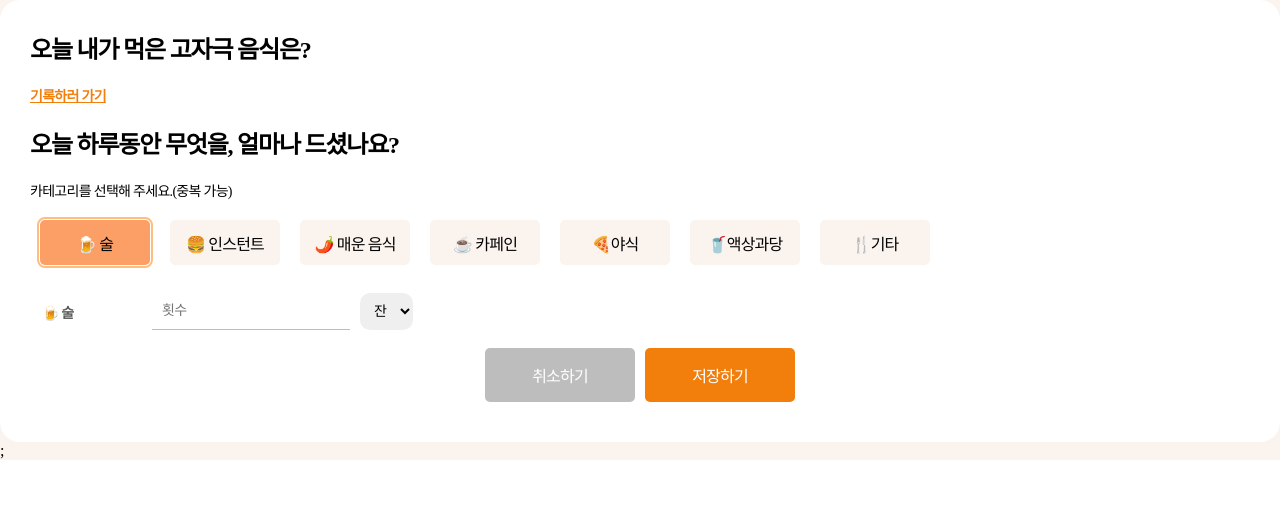
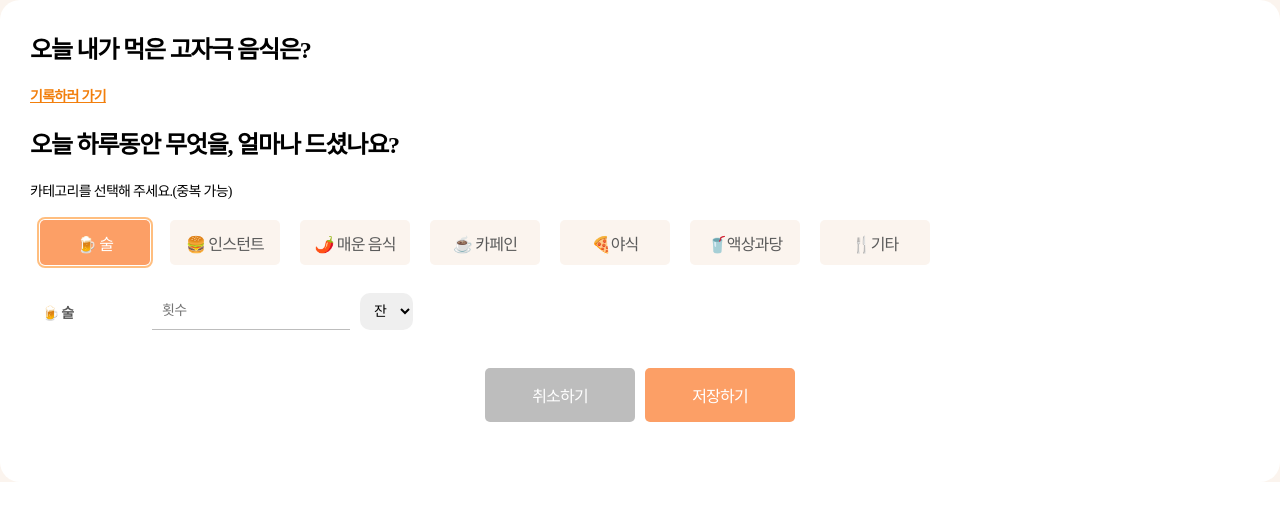
Before and after one commit to MangoSiruu/goToxicDiary, a React (Vite) app in the folder src/frontend/: page / in a window 1280 px wide. Both pictures are taken after a click on the button "🍺 술". Shown: the top 520 px of the page. Built offline with nearby package versions, Linux system fonts and the light colour scheme; a web font is replaced by a local one.

Commit message:
[design] #12 - ButtonModal style 수정

```diff
--- a/src/frontend/src/App.jsx
+++ b/src/frontend/src/App.jsx
@@ -3,7 +3,7 @@ import { TodayEatForm } from './components/features/TodayFood/Form';
 function App() {
   return (
     <div style={{ backgroundColor: '#FBF4EE' }}>
-      <TodayEatForm />;
+      <TodayEatForm />
     </div>
   );
 }
--- a/src/frontend/src/components/common/Button/ButtonModal/index.jsx
+++ b/src/frontend/src/components/common/Button/ButtonModal/index.jsx
@@ -18,8 +18,15 @@ const Confirm = styled.button`
   border-radius: 5px;
   font-size: 16px;
   font-weight: 500;
-  background: ${colors.mainOrange};
+  background: ${colors.point_orange};
   color: ${colors.white};
+  transition:
+    background 0.2s,
+    color 0.2s;
+  &:hover {
+    background: ${colors.mainOrange};
+    color: ${colors.white};
+  }
 `;
 
 const Cancel = styled.button`
@@ -33,4 +40,11 @@ const Cancel = styled.button`
   font-weight: 500;
   background: ${colors.lightGray};
   color: ${colors.white};
+  transition:
+    background 0.2s,
+    color 0.2s;
+  &:hover {
+    background: ${colors.midgray};
+    color: ${colors.white};
+  }
 `;
--- a/src/frontend/src/components/common/Button/Categories/index.jsx
+++ b/src/frontend/src/components/common/Button/Categories/index.jsx
@@ -4,7 +4,10 @@ import { colors } from '../../../../styles/variants';
 export function CategoryButton({ category, onClick, isSelected }) {
   return (
     <Button
-      style={{ backgroundColor: isSelected ? colors.point_orange : colors.backgroundColor }}
+      style={{
+        backgroundColor: isSelected ? colors.point_orange : colors.backgroundColor,
+        color: isSelected ? colors.white : colors.darkGray,
+      }}
       onClick={() => onClick(category)}
     >
       {category}
--- a/src/frontend/src/components/features/TodayFood/Form/Fields/index.jsx
+++ b/src/frontend/src/components/features/TodayFood/Form/Fields/index.jsx
@@ -21,7 +21,7 @@ export function Fields({ categories, onSubmit, onCancel }) {
     const values = getValues();
     const hasEmptyFields = Object.values(values).some(({ count }) => count === '');
     if (hasEmptyFields) {
-      window.confirm('모든 필드를 입력해주세요.');
+      alert('모든 필드를 입력해주세요.');
     } else {
       onSubmit(values);
       reset();
@@ -112,6 +112,6 @@ const ButtonWrapper = styled.div`
   flex-direction: row;
   justify-content: center;
   align-items: center;
-  padding: 10px;
+  padding: 30px;
   gap: 10px;
 `;
```
